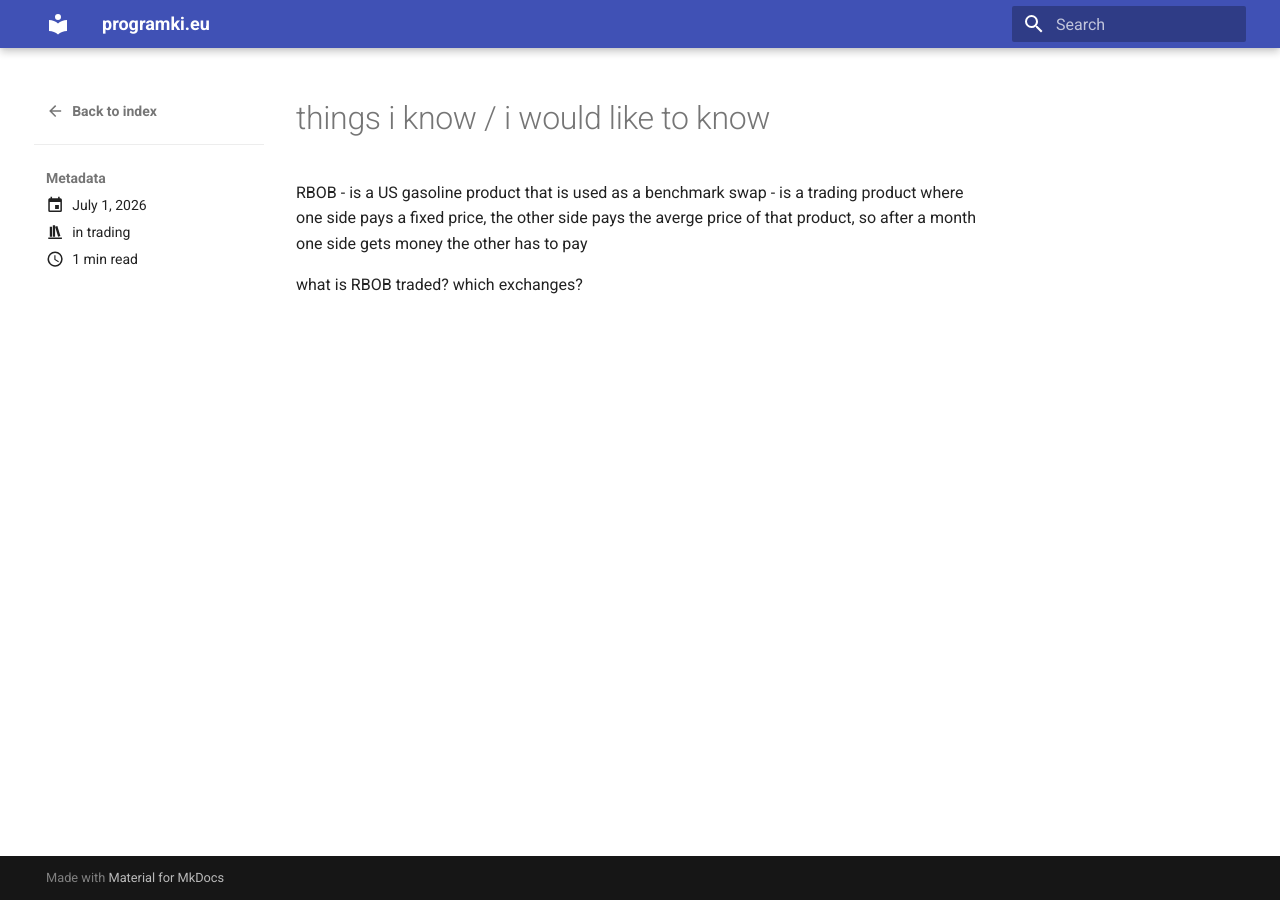
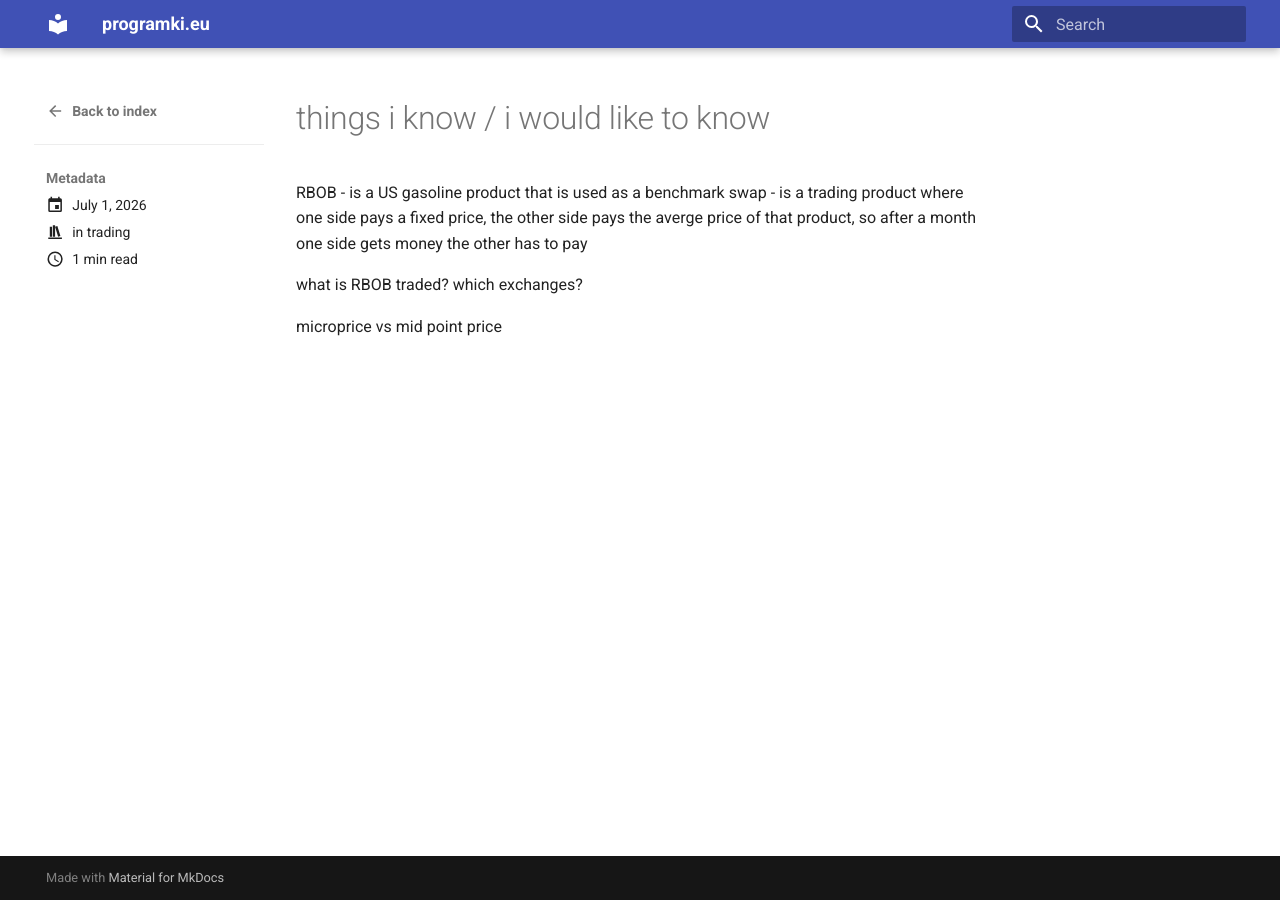
Before and after one commit to inwenis/blog, an MkDocs documentation site: the page built from docs/posts/post36.md, in a window 1280 px wide. Built offline with MkDocs 1.6.1 and Material for MkDocs 9.7.7, drawn with Linux system fonts in a browser that asks for light colours.

Commit message:
what i need to check

```diff
--- a/docs/posts/post36.md
+++ b/docs/posts/post36.md
@@ -11,3 +11,6 @@ RBOB - is a US gasoline product that is used as a benchmark
 swap - is a trading product where one side pays a fixed price, the other side pays the averge price of that product, so after a month one side gets money the other has to pay
 
 what is RBOB traded? which exchanges?
+
+
+microprice vs mid point price
```
